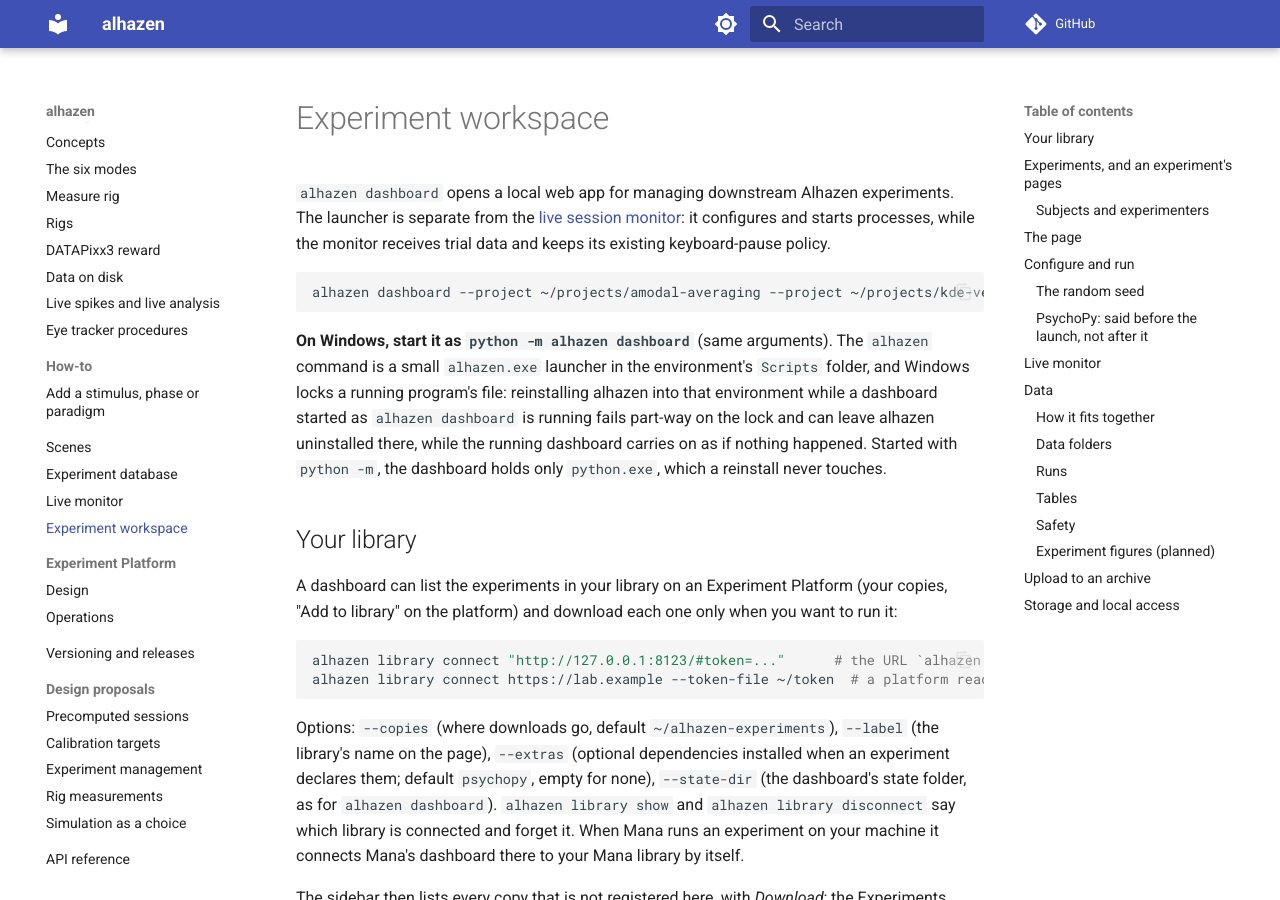
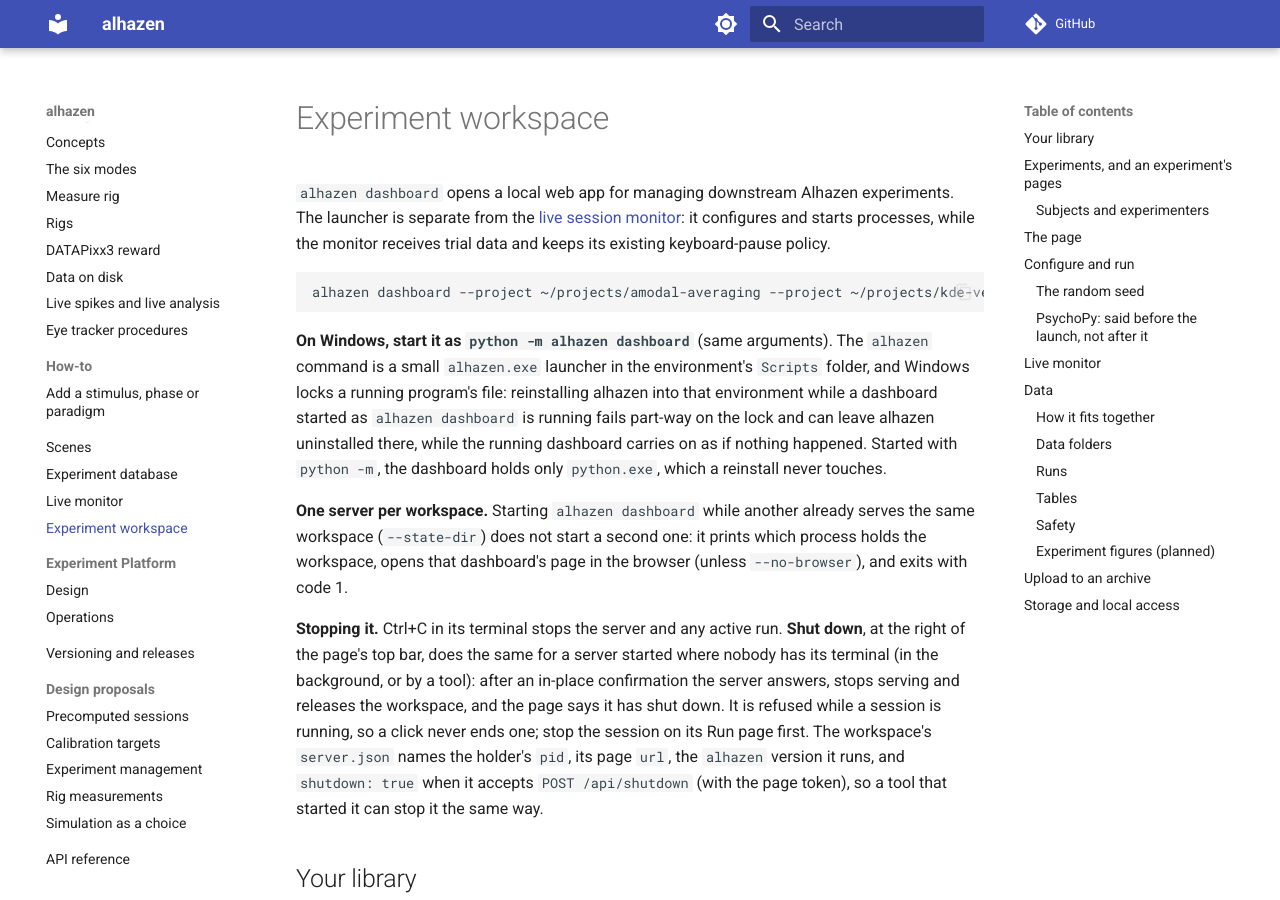
Before and after one commit to sh4r11f/alhazen, an MkDocs documentation site: the page built from docs/workspace.md, in a window 1280 px wide and 900 px high. Built offline with MkDocs 1.6.1 and Material for MkDocs 9.7.7, drawn with Linux system fonts in a browser that asks for light colours; comment, search, counter and statistics services are not loaded.

Commit message:
Shut down: page tests, docs, changelog; Mana run prompt mentions an older open dashboard

```diff
--- a/docs/workspace.md
+++ b/docs/workspace.md
@@ -17,6 +17,22 @@
 while the running dashboard carries on as if nothing happened. Started with
 `python -m`, the dashboard holds only `python.exe`, which a reinstall never
 touches.
+
+**One server per workspace.** Starting `alhazen dashboard` while another
+already serves the same workspace (`--state-dir`) does not start a second one:
+it prints which process holds the workspace, opens that dashboard's page in the
+browser (unless `--no-browser`), and exits with code 1.
+
+**Stopping it.** Ctrl+C in its terminal stops the server and any active run.
+**Shut down**, at the right of the page's top bar, does the same for a server
+started where nobody has its terminal (in the background, or by a tool): after
+an in-place confirmation the server answers, stops serving and releases the
+workspace, and the page says it has shut down. It is refused while a session
+is running, so a click never ends one; stop the session on its Run page first.
+The workspace's `server.json` names the holder's `pid`, its page `url`, the
+`alhazen` version it runs, and `shutdown: true` when it accepts
+`POST /api/shutdown` (with the page token), so a tool that started it can stop
+it the same way.
 
 ## Your library
 
```
Also changed, not shown: CHANGELOG.md (+14 -0 lines), 3 other files.
